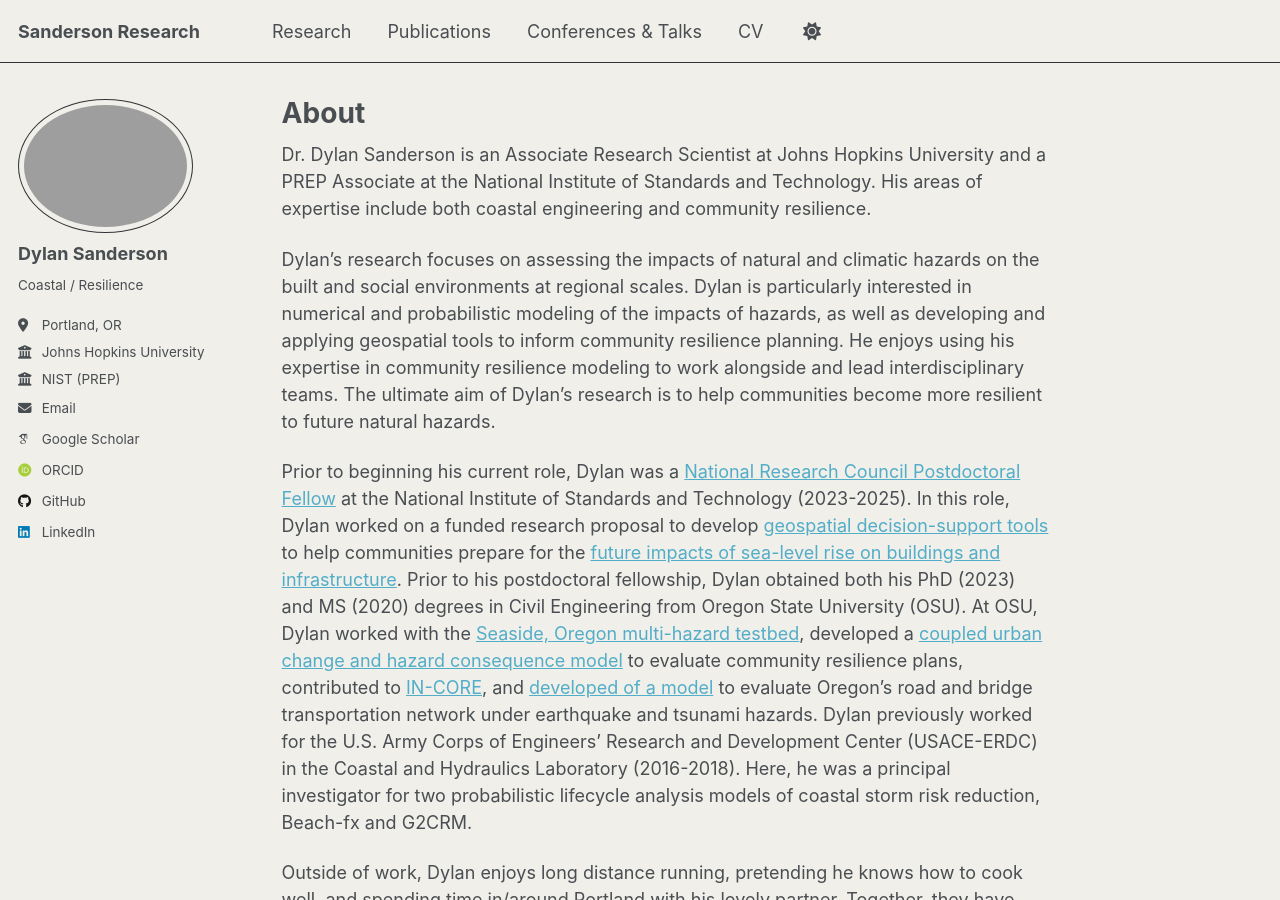
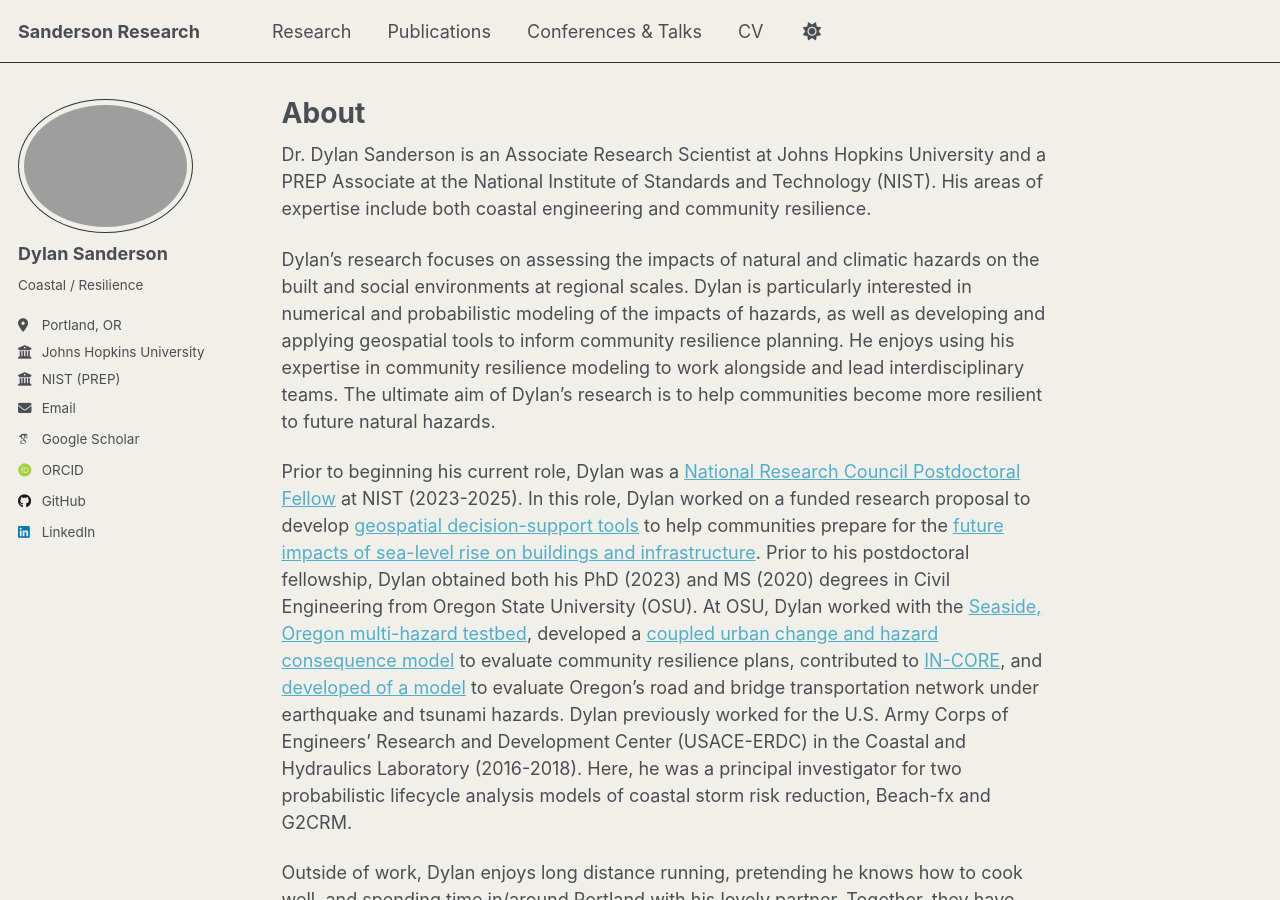
Before and after one commit to 22dylan/22dylan.github.io, a Jekyll site: the page built from _pages/about.md, in a window 1280 px wide and 900 px high. Built offline with Jekyll 4.4.1, drawn with Linux system fonts in a browser that asks for light colours; some web fonts are replaced; a script that is not in the unit is left out.

Commit message:
Update about.md

```diff
--- a/_pages/about.md
+++ b/_pages/about.md
@@ -13,11 +13,11 @@ This is how you make a title
 And here is the body.
  -->
 
-Dr. Dylan Sanderson is an Associate Research Scientist at Johns Hopkins University and a PREP Associate at the National Institute of Standards and Technology. His areas of expertise include both coastal engineering and community resilience.
+Dr. Dylan Sanderson is an Associate Research Scientist at Johns Hopkins University and a PREP Associate at the National Institute of Standards and Technology (NIST). His areas of expertise include both coastal engineering and community resilience.
 
 Dylan's research focuses on assessing the impacts of natural and climatic hazards on the built and social environments at regional scales. Dylan is particularly interested in numerical and probabilistic modeling of the impacts of hazards, as well as developing and applying geospatial tools to inform community resilience planning. He enjoys using his expertise in community resilience modeling to work alongside and lead interdisciplinary teams. The ultimate aim of Dylan's research is to help communities become more resilient to future natural hazards.
 
-Prior to beginning his current role, Dylan was a [National Research Council Postdoctoral Fellow](https://www.nationalacademies.org/our-work/rap/nrc-research-associateship-programs) at the National Institute of Standards and Technology (2023-2025). In this role, Dylan worked on a funded research proposal to develop [geospatial decision-support tools](https://zenodo.org/records/15120769) to help communities prepare for the [future impacts of sea-level rise on buildings and infrastructure](https://zenodo.org/records/12573416). Prior to his postdoctoral fellowship, Dylan obtained both his PhD (2023) and MS (2020) degrees in Civil Engineering from Oregon State University (OSU). At OSU, Dylan worked with the [Seaside, Oregon multi-hazard testbed](https://22dylan.github.io/pyincore_seaside_jb/), developed a [coupled urban change and hazard consequence model](https://22dylan.github.io/UrbanChange-HazardConsequence/intro.html) to evaluate community resilience plans, contributed to [IN-CORE](https://tools.in-core.org/), and [developed of a model](https://tinyurl.com/rgnl-locl-resilience) to evaluate Oregon’s road and bridge transportation network under earthquake and tsunami hazards. Dylan previously worked for the U.S. Army Corps of Engineers’ Research and Development Center (USACE-ERDC) in the Coastal and Hydraulics Laboratory (2016-2018). Here, he was a principal investigator for two probabilistic lifecycle analysis models of coastal storm risk reduction, Beach-fx and G2CRM.
+Prior to beginning his current role, Dylan was a [National Research Council Postdoctoral Fellow](https://www.nationalacademies.org/our-work/rap/nrc-research-associateship-programs) at NIST (2023-2025). In this role, Dylan worked on a funded research proposal to develop [geospatial decision-support tools](https://zenodo.org/records/15120769) to help communities prepare for the [future impacts of sea-level rise on buildings and infrastructure](https://zenodo.org/records/12573416). Prior to his postdoctoral fellowship, Dylan obtained both his PhD (2023) and MS (2020) degrees in Civil Engineering from Oregon State University (OSU). At OSU, Dylan worked with the [Seaside, Oregon multi-hazard testbed](https://22dylan.github.io/pyincore_seaside_jb/), developed a [coupled urban change and hazard consequence model](https://22dylan.github.io/UrbanChange-HazardConsequence/intro.html) to evaluate community resilience plans, contributed to [IN-CORE](https://tools.in-core.org/), and [developed of a model](https://tinyurl.com/rgnl-locl-resilience) to evaluate Oregon’s road and bridge transportation network under earthquake and tsunami hazards. Dylan previously worked for the U.S. Army Corps of Engineers’ Research and Development Center (USACE-ERDC) in the Coastal and Hydraulics Laboratory (2016-2018). Here, he was a principal investigator for two probabilistic lifecycle analysis models of coastal storm risk reduction, Beach-fx and G2CRM.
 
 Outside of work, Dylan enjoys long distance running, pretending he knows how to cook well, and spending time in/around Portland with his lovely partner. Together, they have one cat.
 
```
